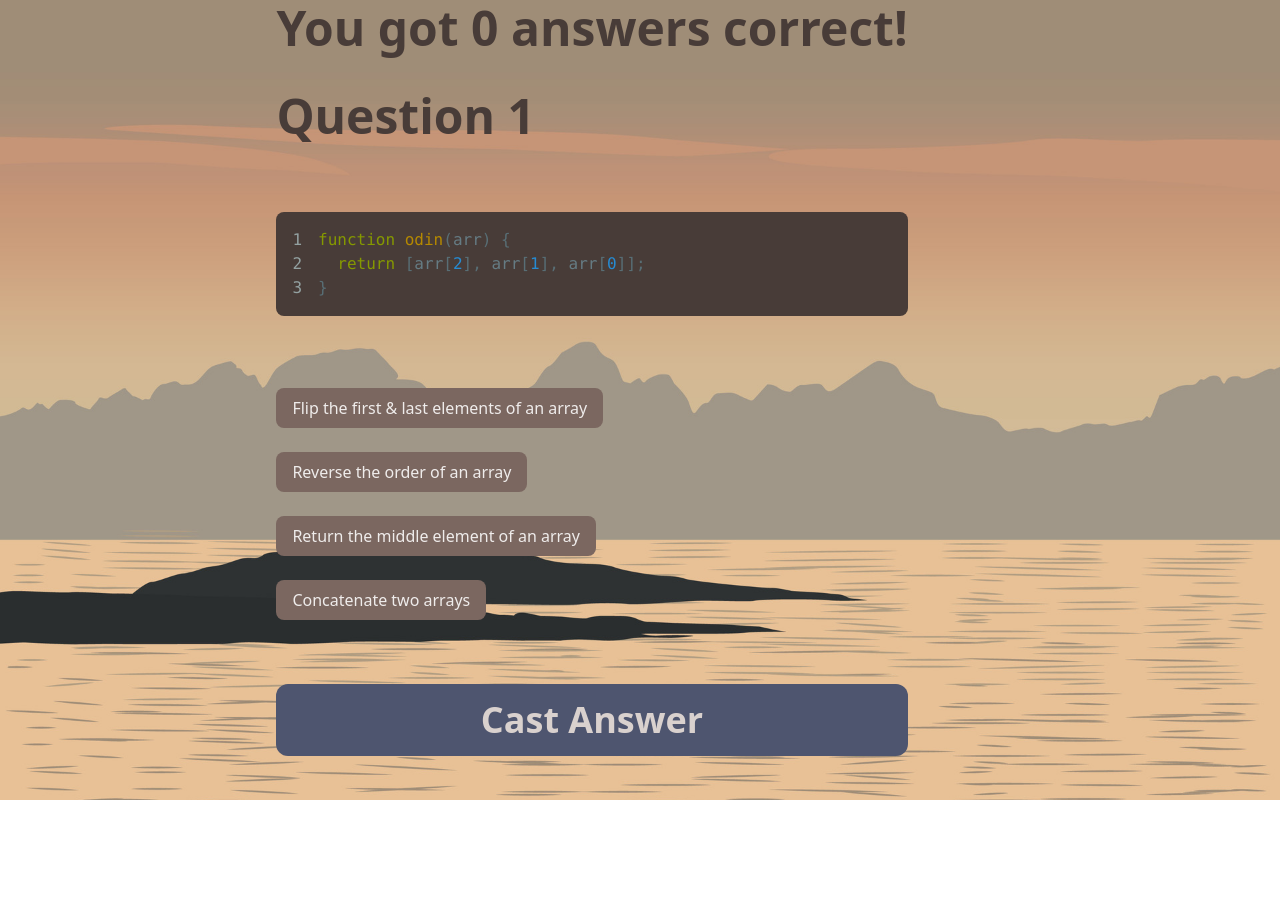
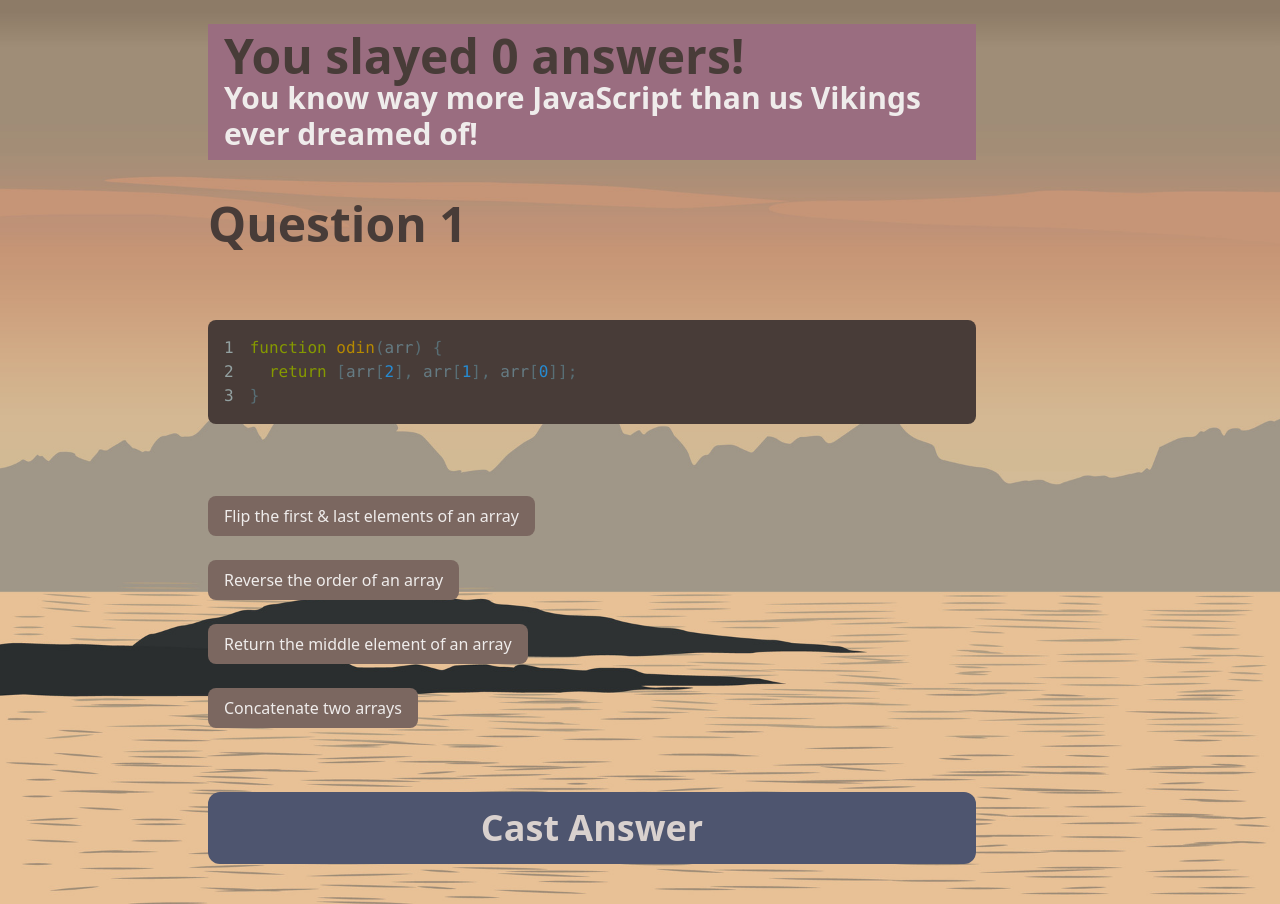
Before and after one commit to JoleneKearse/runic-code, a React (Vite) app: page /results in a window 1280 px wide. Before the commit the page ends 800 px from the top, so only its background shows below. Built offline with nearby package versions, Linux system fonts and the light colour scheme.

Commit message:
chore: inscribe words of triumph

```diff
--- a/src/pages/ResultsPage.jsx
+++ b/src/pages/ResultsPage.jsx
@@ -9,11 +9,29 @@ const ResultsPage = ({
   quizOver,
   setQuizOver
 }) => {
+  const congratulationsMessages = [
+    "You know way more JavaScript than us Vikings ever dreamed of!",
+    "Your skills are as sharp as a Viking’s axe — keep honing them!",
+    "You’ve conquered this quiz like a true warrior of code!",
+    "Your mastery of JavaScript rivals the wisdom of the Allfather himself!",
+    "You're building a saga of knowledge—future coders will sing of your triumphs!",
+    "Your code is battle-tested and worthy of Valhalla!",
+    "You’ve earned your place at the round table of coding legends. Polish that résumé!",
+    "The gods of tech smile upon you — your next adventure awaits!",
+    "You're a fearless coder! Ready your ship for new challenges.",
+    "FAANG companies are calling you right now—answer the horn and claim your glory!",
+  ];
+
   return (
     <article>
-      <p className="text-3xl font-black md:text-4xl lg:text-5xl">
-        You got {correctAnswers} answer{correctAnswers !== 1 ? "s" : ""} correct!
-      </p>
+      <div className="mt-6 py-2 px-4 bg-accent-pink">
+        <p className="text-neutral-900 text-3xl font-black md:text-4xl lg:text-5xl">
+          You slayed {correctAnswers} answer{correctAnswers !== 1 ? "s" : ""}!
+        </p>
+        <p className="text-neutral-100 text-xl font-black md:text-2xl lg:text-3xl">
+          {congratulationsMessages[correctAnswers]}
+        </p>
+      </div>
       <QuestionContainer
         quizOver={quizOver}
         setQuizOver={setQuizOver}
```
